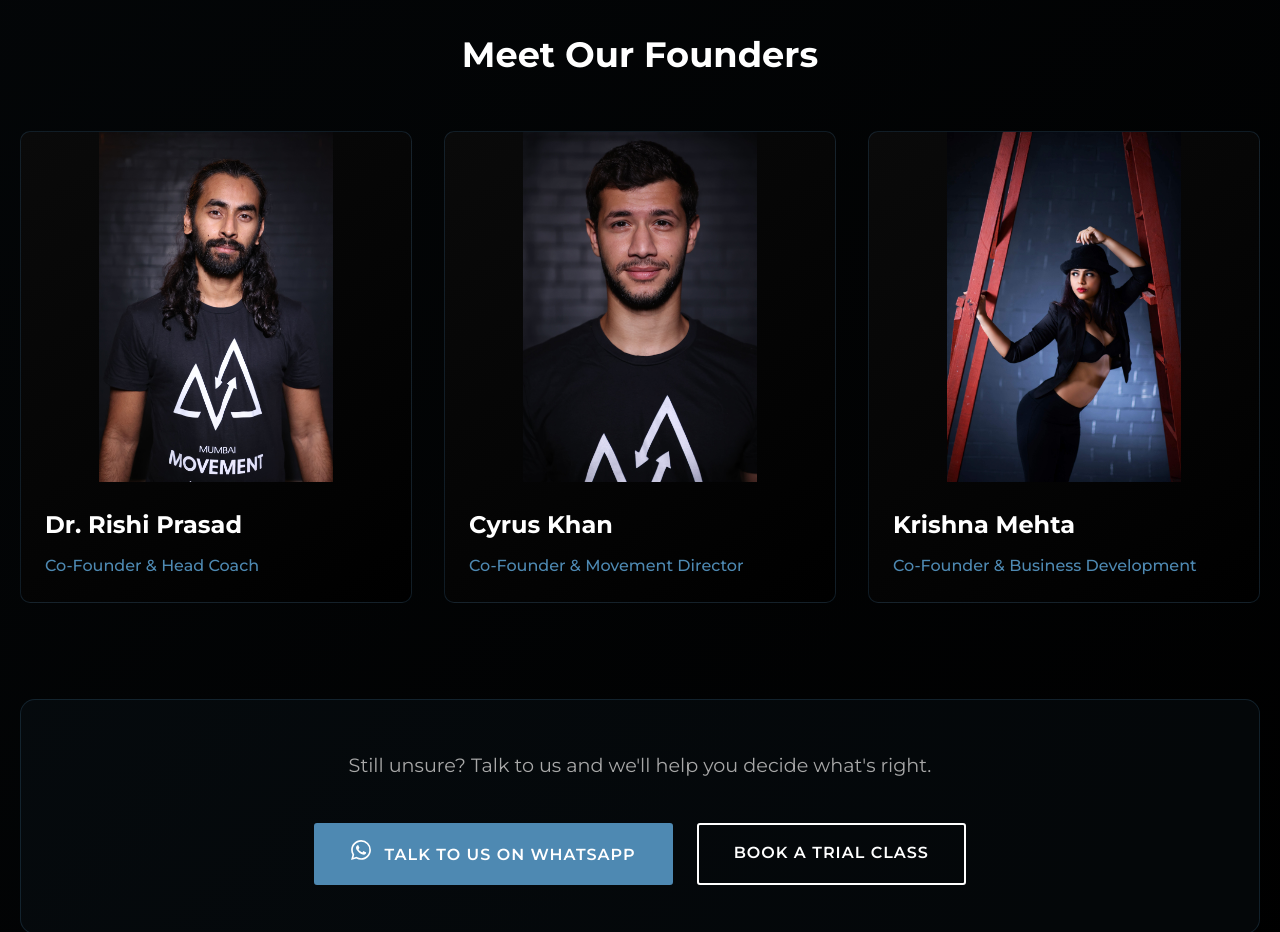
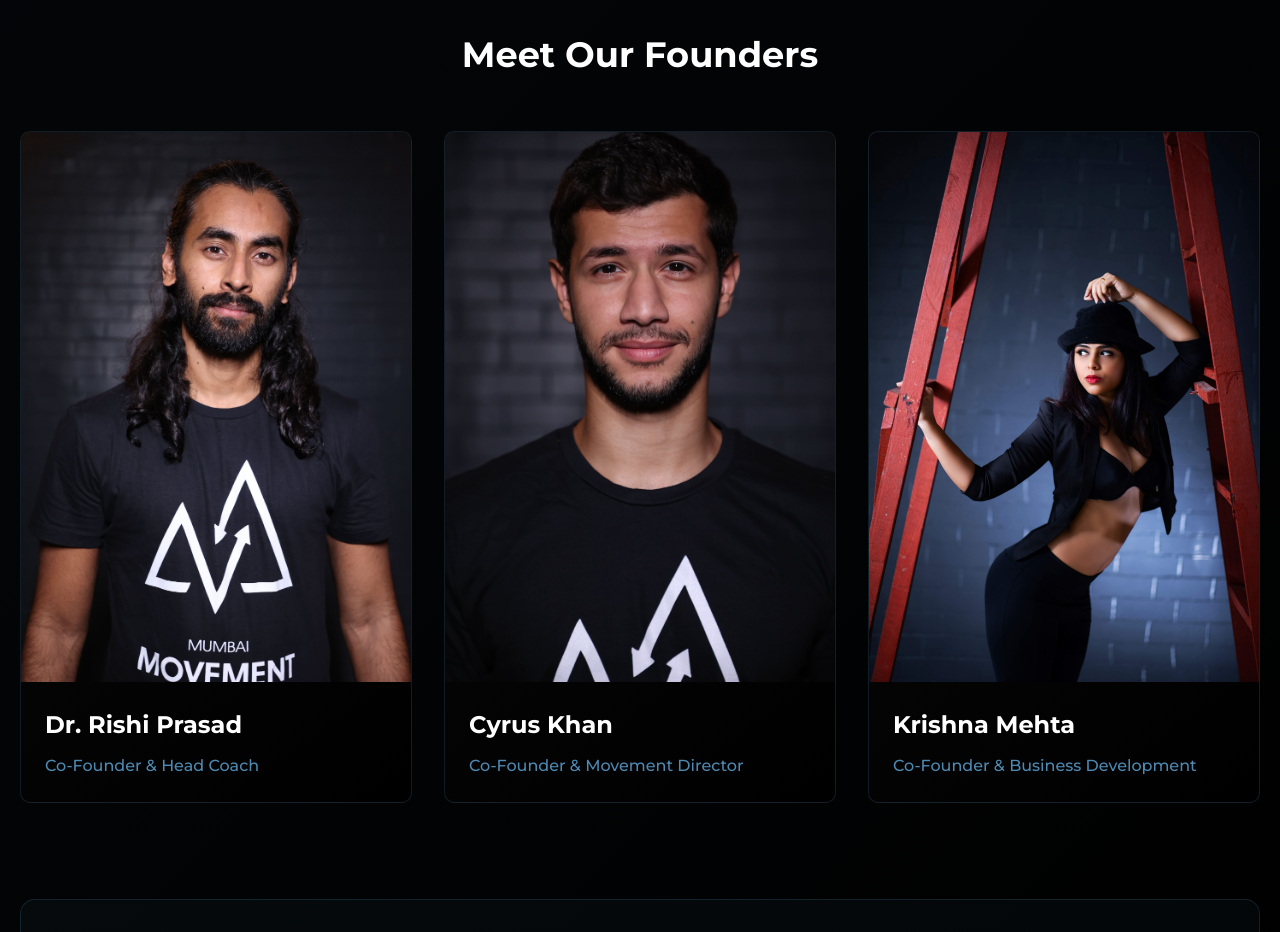
Before and after one commit to imarb51/mumbai_move1, a plain HTML site: page index.html in a window 1280 px wide. Shown: the part 5520-6452 px from the top of the page. Drawn offline with Linux system fonts and the light colour scheme.

Commit message:
Update styles.css

```diff
--- a/styles.css
+++ b/styles.css
@@ -590,14 +590,14 @@ body {
 
 .founder-image {
     width: 100%;
-    height: 350px;
+    height: 550px;
     overflow: hidden;
 }
 
 .founder-image img {
     width: 100%;
     height: 100%;
-    object-fit: contain;
+    object-fit: cover;
     transition: var(--transition);
 }
 
```
